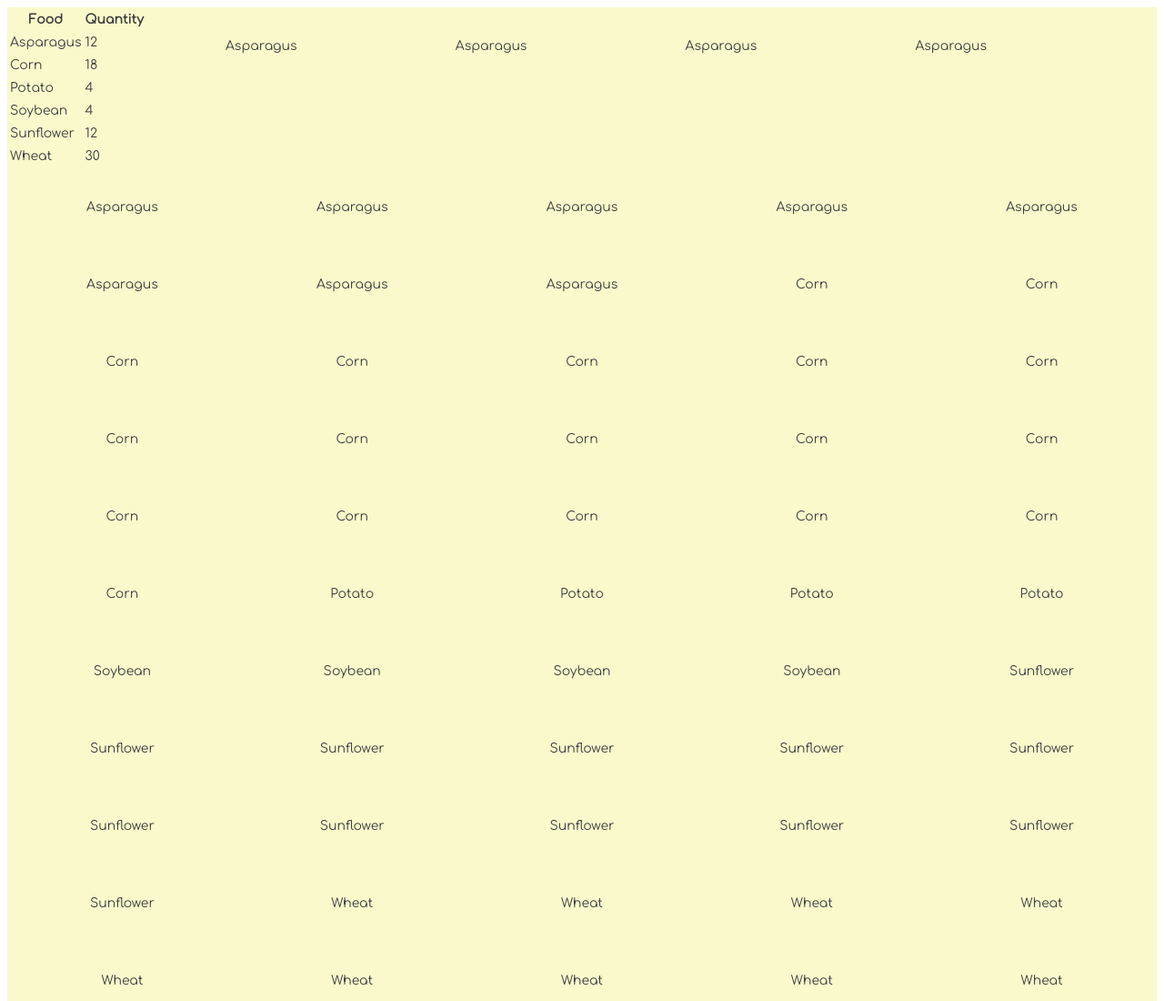
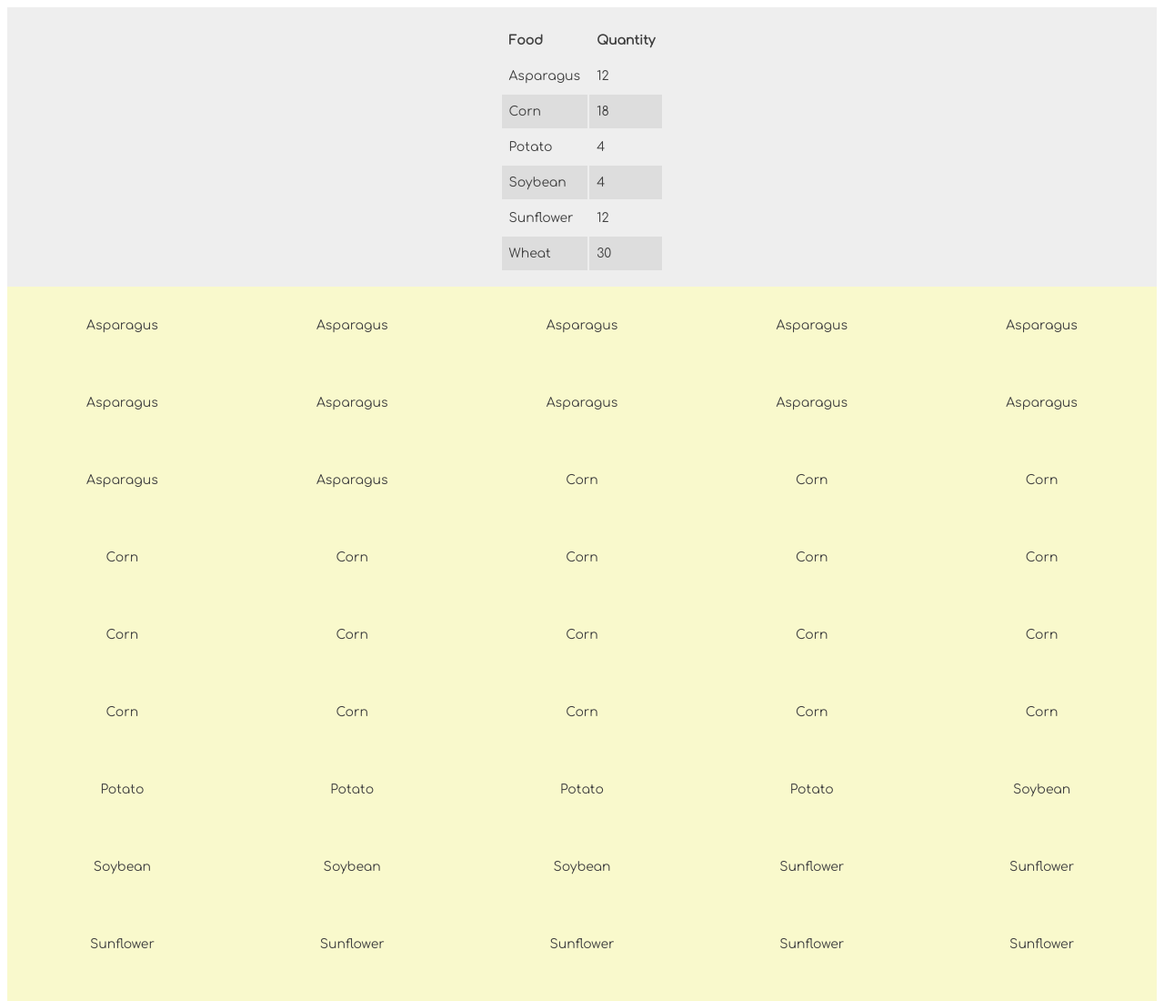
Before and after one commit to skratz17/modern-farm, a website with bundled scripts: page src/index.html in a window 1280 px wide. Shown: the top 1100 px of the page at 91% size. Built offline with nearby package versions, Linux system fonts and the light colour scheme; a web font is replaced by a local one.

Commit message:
styled quantity table

```diff
--- a/src/scripts/quantityTable/QuantityTable.js
+++ b/src/scripts/quantityTable/QuantityTable.js
@@ -9,6 +9,7 @@ export const QuantityTable = harvest => {
   const tableRowsHTML = counts.map(QuantityTableRow).join('\n');
 
   domNode.innerHTML += `
+    <div class="quantity-table-wrapper">
       <table class="quantity-table">
         <thead class="quantity-table-header">
           <tr class="quantity-table-header-row">
@@ -20,5 +21,6 @@ export const QuantityTable = harvest => {
           ${tableRowsHTML}
         </tbody>
       </table>
+    </div>
   `;
 };
--- a/src/scripts/quantityTable/QuantityTableRow.js
+++ b/src/scripts/quantityTable/QuantityTableRow.js
@@ -5,8 +5,8 @@ export const QuantityTableRow = plant => {
 
   return `
     <tr class="quantity-table-row">
-      <td class="quantity-table-row__type">${escape(type)}</td>
-      <td class="quantity-table-row__count">${escape(count)}</td>
+      <td class="quantity-table-row__content">${escape(type)}</td>
+      <td class="quantity-table-row__content">${escape(count)}</td>
     </tr>
   `;
 };
--- a/src/styles/main.css
+++ b/src/styles/main.css
@@ -41,11 +41,36 @@ h1,h2,h3,h4,h5,h6 {
 .container {
     display: flex;
     flex-wrap: wrap;
-    background-color: #f9f9cc;
 }
 
 .plant {
     flex-basis: 20%;
     padding: 2rem;
     text-align: center;
+    background-color: #f9f9cc;
 }
+
+.quantity-table-wrapper {
+    flex-basis: 100%;
+    display: flex;
+    justify-content: center;
+    background-color: #eee;
+}
+
+.quantity-table {
+    text-align: left;
+    margin: 1rem 0;
+}
+
+.quantity-table-header {
+    border-bottom: 2px solid #000;
+}
+
+.quantity-table-header-row__content,
+.quantity-table-row__content {
+    padding: 0.5rem;
+}
+
+.quantity-table-row:nth-child(2n) {
+    background-color: #ddd;
+}
```
Lines whose indentation alone changed are shown as unchanged.
